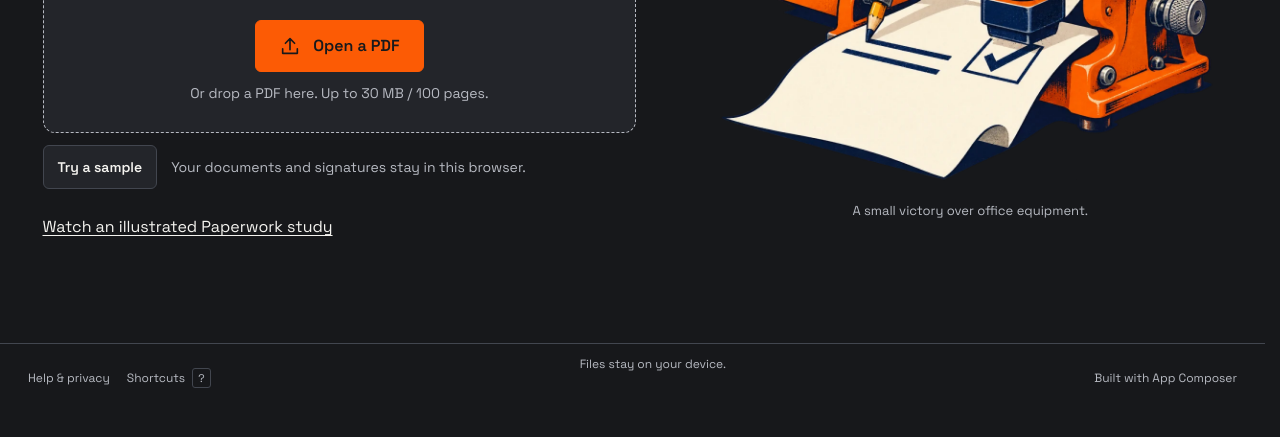
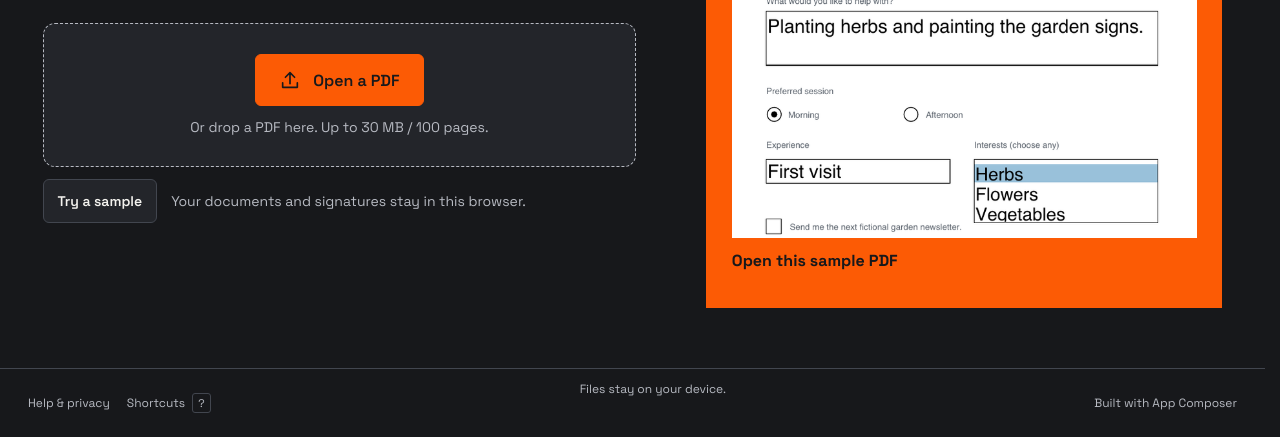
Before and after one commit to loftwah/app-composer-paperwork, a website built with Vite: page index.html in a window 1280 px wide. Shown: the part 388-825 px from the top of the page. Before the commit the page ends 800 px from the top, so only its background shows below. Built offline with nearby package versions, Linux system fonts and the light colour scheme.

Commit message:
Put the actual PDF first in Paperwork (#68)
Co-authored-by: Worker <worker@minimax.local>

```diff
--- a/index.html
+++ b/index.html
@@ -83,7 +83,7 @@
     <main>
       <section id="welcome" class="welcome">
         <div class="start">
-          <h1>Fill and sign <span class="ink-underline">a PDF.</span></h1>
+          <h1>Fill and sign<br />a PDF.</h1>
           <p>Type into fields, write on the page or add your signature. Download a finished copy when you’re done.</p>
           <div class="paper-intake">
             <button id="start-open" class="primary">
@@ -115,19 +115,16 @@
               </button>
             </div>
           </div>
-          <a class="studio-link" href="/help#paperwork-motion"
-            >Watch an illustrated Paperwork study</a
-          >
         </div>
-        <figure class="press-illustration">
+        <figure class="sample-preview">
           <img
-            src="/artwork/press-20261024.webp"
-            width="1152"
-            height="768"
-            alt="An orange stamp press and its pencil arm put ink and a tick on a sheet of paper."
+            src="/artwork/garden-form-preview-20261128.webp"
+            width="720"
+            height="713"
+            alt="The first page of the fictional Community Garden Volunteer Form, with fillable name and availability fields."
             fetchpriority="high"
           />
-          <figcaption>A small victory over office equipment.</figcaption>
+          <figcaption><a href="/?sample=garden">Open this sample PDF</a></figcaption>
         </figure>
       </section>
       <section id="editor" class="editor" hidden aria-label="PDF editor">
--- a/scripts/deploy.mjs
+++ b/scripts/deploy.mjs
@@ -87,6 +87,7 @@ const paths = [
   "/help.html",
   "/canonical.js",
   "/artwork/press-20261024.webp",
+  "/artwork/garden-form-preview-20261128.webp",
   "/artwork/paper-bench-motion-20261114.webp",
   "/artwork/paper-bench-motion-20261114.mp4",
   "/social/paperwork-20261024.png",
--- a/scripts/seo.mjs
+++ b/scripts/seo.mjs
@@ -2,9 +2,9 @@
 import { readFileSync, writeFileSync, rmSync } from "node:fs";
 import { resolve } from "node:path";
 
-export const sharePath = "/social/paperwork-20261024.png";
+export const sharePath = "/social/paperwork-sign-a-pdf-20261128.png";
 export const shareAlt =
-  "Paperwork: Fill it. Sign it. Get on with your day. An orange stamp press on charcoal.";
+  "Paperwork. Fill and sign a PDF in your browser. A real sample PDF on signature orange.";
 const description =
   "Fill PDF forms, draw, add your signature and save or print the completed PDF. Your documents and signatures stay in your browser. No account or uploads.";
 const pages = [
--- a/src/style.css
+++ b/src/style.css
@@ -1765,3 +1765,27 @@ body:not(.has-document) :is(#more-actions, .mobile-history) {
     width: 44px;
   }
 }
+
+/* The first page of the sample is the preview of the work itself. */
+.welcome .sample-preview {
+  min-width: 0;
+  margin: 0;
+  padding: clamp(.85rem, 2vw, 1.6rem);
+  background: #fc5b05;
+  color: #17181b;
+}
+.sample-preview img {
+  display: block;
+  width: 100%;
+  height: auto;
+  background: #fff;
+}
+.sample-preview figcaption a,
+.sample-preview figcaption a:hover {
+  display: inline-flex;
+  align-items: center;
+  min-height: 44px;
+  font-weight: 700;
+  color: #17181b;
+}
+.sample-preview a:focus-visible { outline: 2px solid #17181b; outline-offset: 2px; }
```
Also changed, not shown: public/artwork/garden-form-preview-20261128.webp (added), public/social/paperwork-sign-a-pdf-20261128.png (added).
